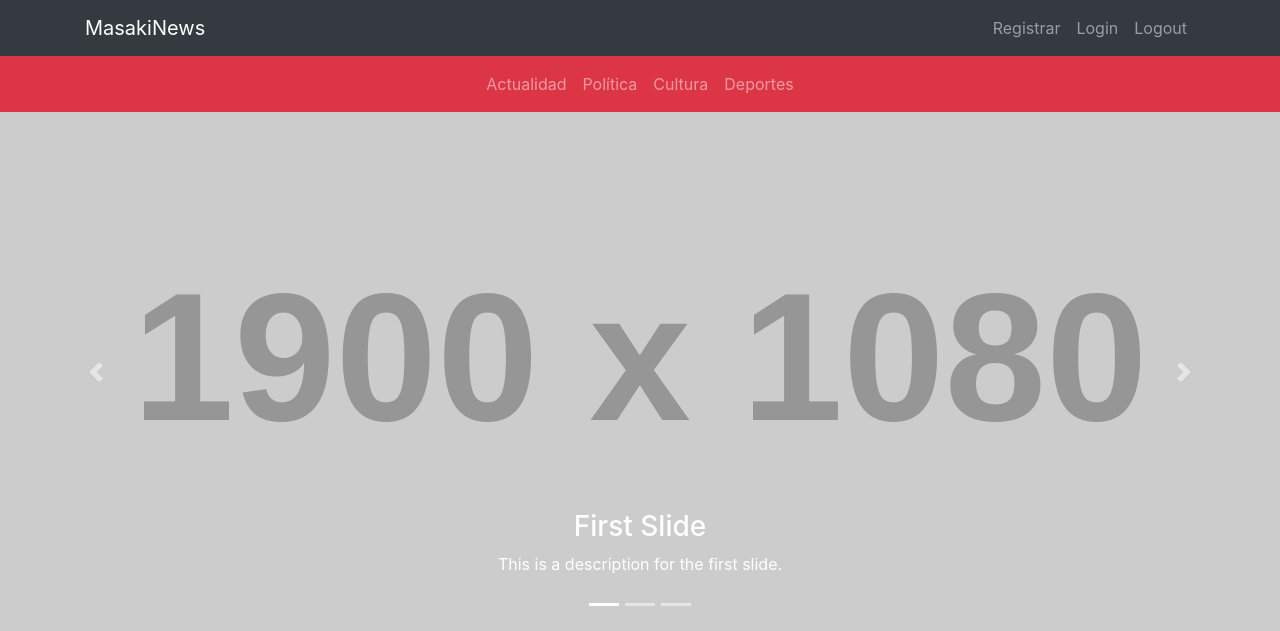
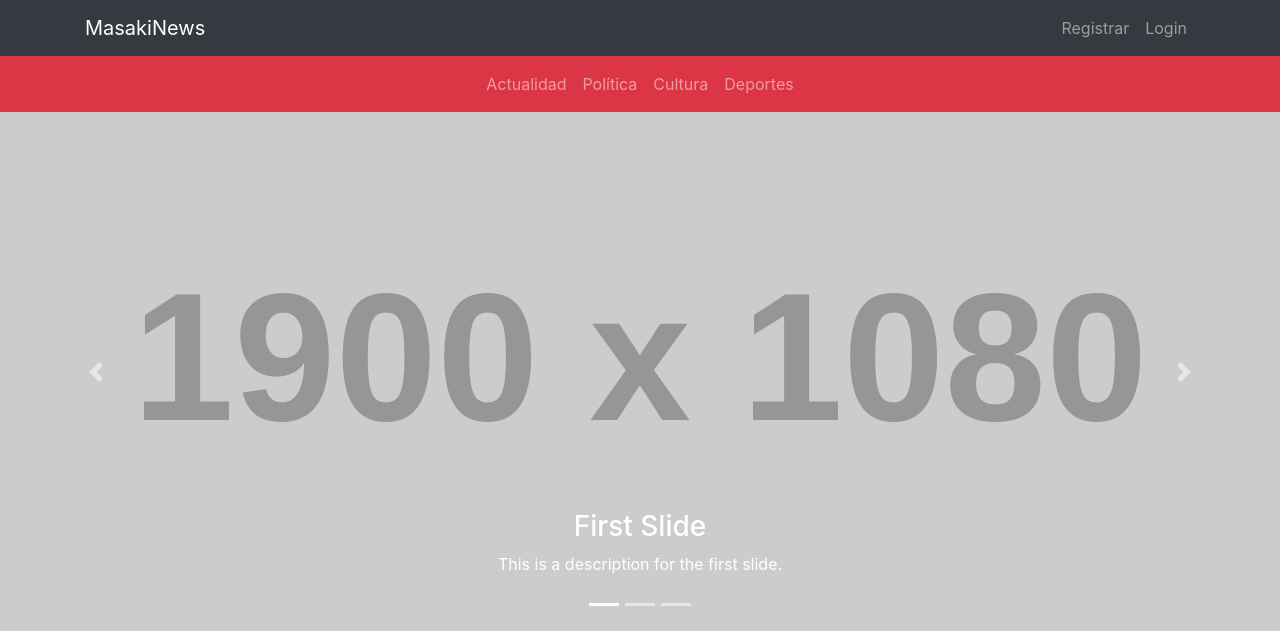
Before and after one commit to oxiEva/masakiNews, a PHP site: page /masakiNews/inici.php in a window 1280 px wide. Shown: the top 631 px of the page. Run offline with PHP 8.4, Linux system fonts and the light colour scheme; grey boxes labelled with a size stand in for pictures from a placeholder-image service; some libraries are stand-ins or nearby versions.

Commit message:
cambios maquetación

```diff
--- a/inici.php
+++ b/inici.php
@@ -33,9 +33,6 @@
                   </li>
                   <li class="nav-item">
                       <a class="nav-link" href="View/login.php">Login</a>
-                  </li>
-                  <li class="nav-item">
-                      <a class="nav-link" href="View/logout.php">Logout</a>
                   </li>
               </ul>
           </div>
```
Also changed, not shown: View/mostrarNoticiasPublicadas.php (+2 -27 lines).
